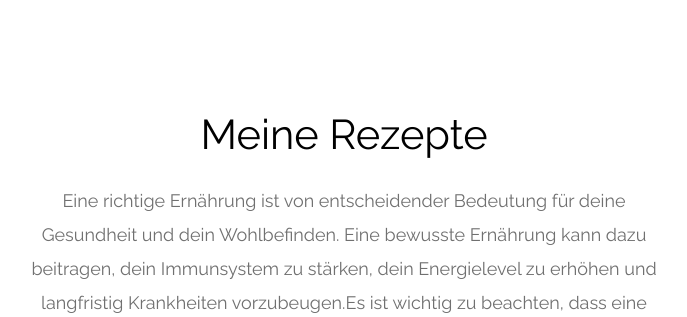
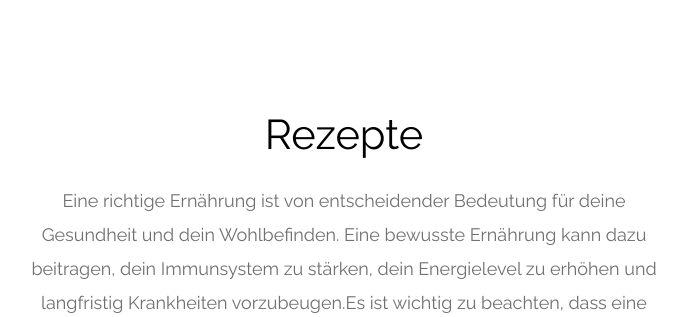
Before and after one commit to ILPATHERA/simfit, a Flask app: page / in a window 1280 px wide. Shown: the part 3524-3841 px from the top of the page, without its empty margins (296-983 px from the left). Run offline with Flask 3, Linux system fonts and the light colour scheme; some libraries are stand-ins or nearby versions.

Commit message:
change naming rezepte

```diff
--- a/templates/index.html
+++ b/templates/index.html
@@ -297,7 +297,7 @@
       <div class="container tm-container-gallery">
         <div class="row">
           <div class="text-center col-12">
-              <h2 class="tm-text-primary tm-section-title mb-4" style="color:black;">Meine Rezepte</h2>
+              <h2 class="tm-text-primary tm-section-title mb-4" style="color:black;">Rezepte</h2>
               <p class="mx-auto tm-section-desc" style="font-size: 18px;">
                 Eine richtige Ernährung ist von entscheidender Bedeutung für deine Gesundheit und dein Wohlbefinden. Eine bewusste Ernährung kann dazu beitragen, dein Immunsystem zu stärken, dein Energielevel zu erhöhen und langfristig Krankheiten vorzubeugen.Es ist wichtig zu beachten, dass eine ausgewogene Ernährung einfacher umzusetzen ist, wenn Abwechslung auf dem Speiseplan steht und du nicht auf alles verzichten musst. Darüber hinaus sind einige meiner Rezepte so konzipiert, dass sie als gesunde Alternativen zu Fastfood dienen und dir somit eine bessere Wahl bieten. Die Rezepte die ich erstellt habe, sind eine Inspirationsquelle, um gesunde Essgewohnheiten zu fördern und die Vielfalt in deiner Ernährung zu entdecken. Du kannst sie in deinen Alltag integrieren und auf deine individuellen Bedürfnisse anpassen. Falls du persönliches Ernährungscoaching wünschst, können diese Rezepte auch in deine Beratung einbezogen werden. Starte noch heute deinen Weg zu einer gesünderen Ernährung und einem besseren Wohlbefinden.
                 <br>
```
